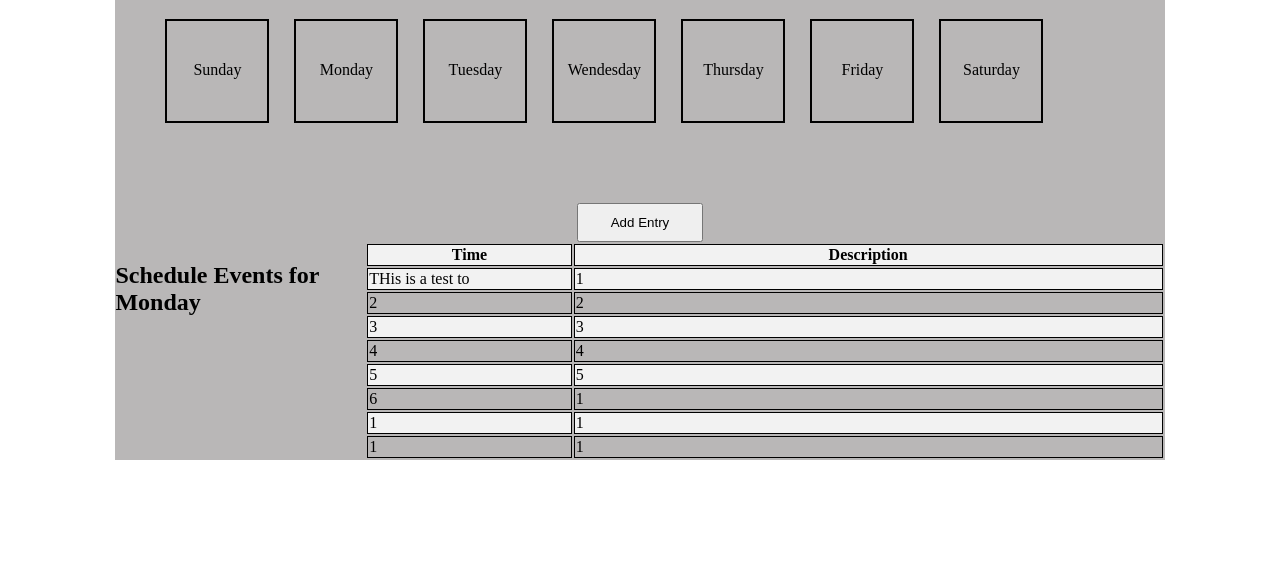
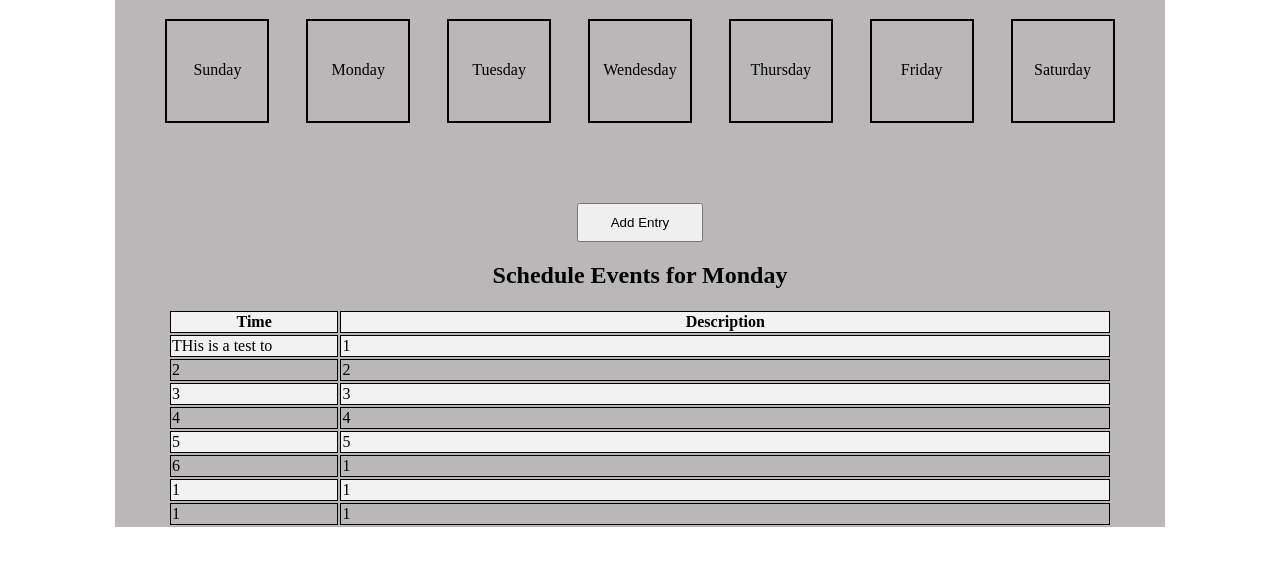
Before and after one commit to MohamadAlsyouf/week-planner, a website: page index.html in a window 1280 px wide. Shown: the part 69-634 px from the top of the page. Drawn offline with Linux system fonts and the light colour scheme.

Commit message:
done...for now

```diff
--- a/index.html
+++ b/index.html
@@ -108,7 +108,8 @@
     </form>
     <div class="row justify-center">
       <h2>Schedule Events for Monday</h2>
-
+    </div>
+    <div class="row justify-center">
       <table>
         <thead>
           <tr>
@@ -149,9 +150,6 @@
             <td>1</td>
             <td>1</td>
           </tr>
-
-
-
         </tbody>
       </table>
     </div>
--- a/main.js
+++ b/main.js
@@ -5,9 +5,9 @@ var $views = document.querySelectorAll('.view-container');
 var $exitForm = document.querySelector('.exit-the-form');
 var $getChoreInfo = document.querySelector('#get-chore');
 
-function dataEntry() {
+// function generateEntryDom() {
 
-}
+// }
 
 function grabFormInfo(event) {
   event.preventDefault();
--- a/styles.css
+++ b/styles.css
@@ -115,8 +115,8 @@
 }
 
 .box-gap {
-  gap: 25px;
   margin: 0 50px;
+  justify-content: space-between;
 }
 
 table {
@@ -126,7 +126,7 @@ table {
 
 .the-time {
   table-layout: fixed;
-  width: 24%;
+  width: 15%;
 }
 
 .the-description {
@@ -145,7 +145,3 @@ td {
 tr:nth-child(odd) {
   background-color: #f2f2f2;
 }
-
-.filler-text {
-  color: transparent;
-}
```
